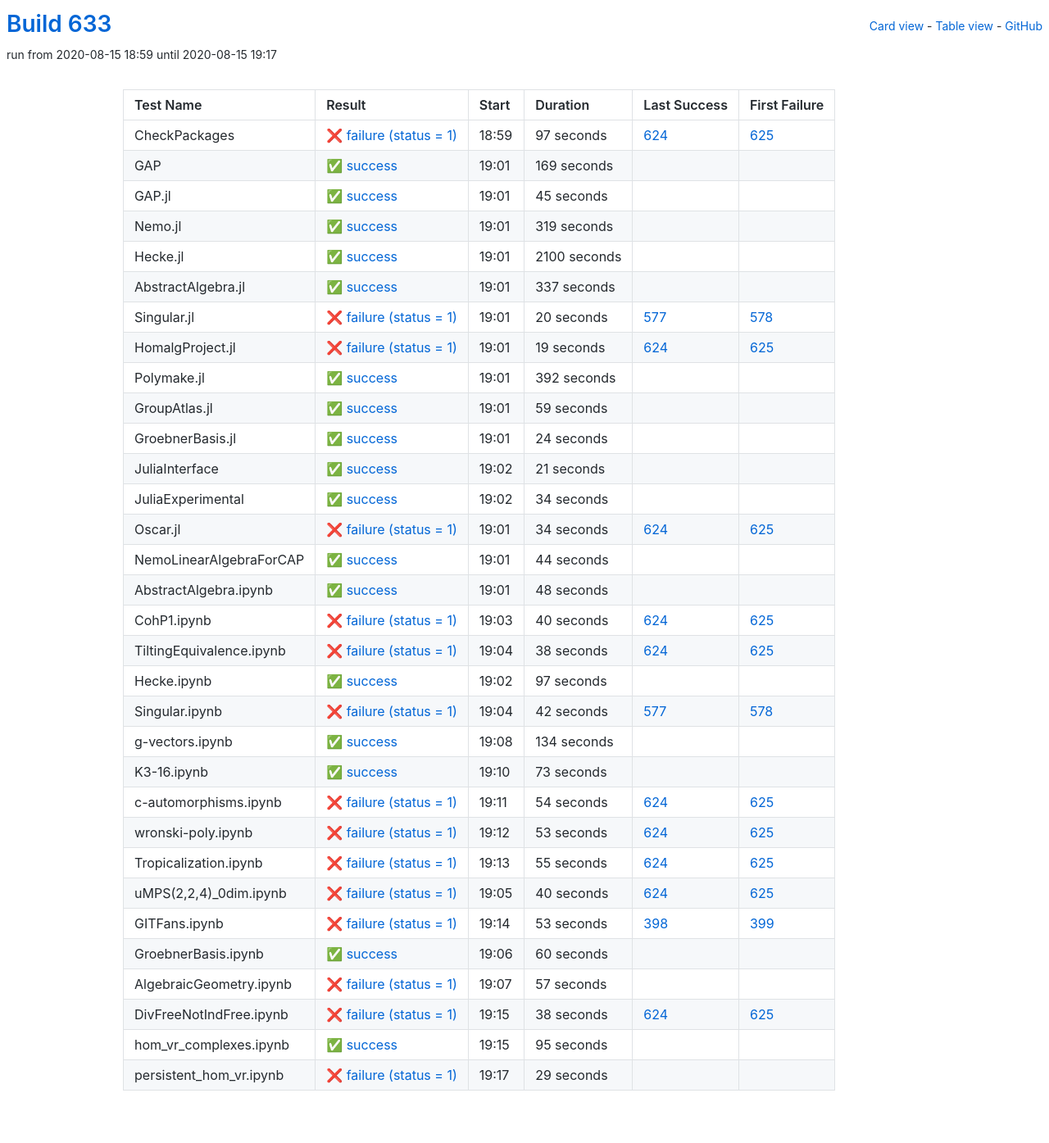
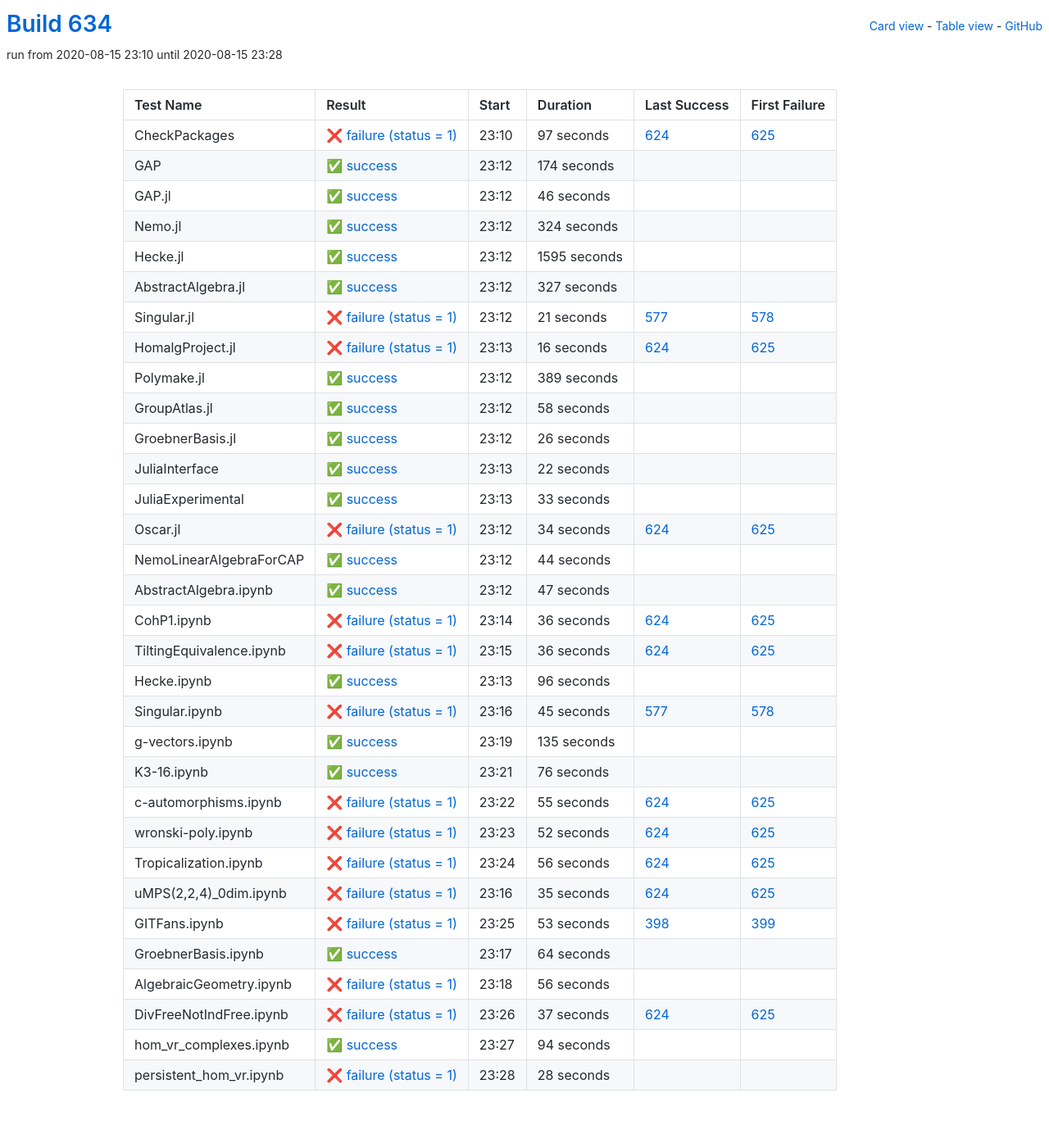
Before and after one commit to oscar-system/oscar-ci-status-stable, a Jekyll site: the page built from table.html, in a window 1280 px wide. Shown: the whole page at 82% size. Built offline with Jekyll 4.4.1, drawn with Linux system fonts in a browser that asks for light colours.

Commit message:
Build #634

```diff
--- a/_data/ci.yml
+++ b/_data/ci.yml
@@ -1,6 +1,6 @@
 ---
-build: 633
-build_url: https://oscarci.mathematik.uni-kl.de/job/oscar-stable/633/
+build: 634
+build_url: https://oscarci.mathematik.uni-kl.de/job/oscar-stable/634/
 job: oscar-stable
 organization: oscar-system
 repo: oscar-ci-status-stable
@@ -8,8 +8,8 @@ repourl: https://github.com/oscar-system/oscar-ci-status-stable
 tests:
 - name: CheckPackages
   id: checkpackages
-  log: https://oscarci.mathematik.uni-kl.de/job/oscar-stable/633/artifact/logs/build-633/CheckPackages.log
-  start: 2020-08-15 18:59
+  log: https://oscarci.mathematik.uni-kl.de/job/oscar-stable/634/artifact/logs/build-634/CheckPackages.log
+  start: 2020-08-15 23:10
   success: false
   exitcode: 1
   status: failure
@@ -20,152 +20,152 @@ tests:
   first_failure_url: https://oscarci.mathematik.uni-kl.de/job/oscar-stable/625/
 - name: GAP
   id: gap
-  log: https://oscarci.mathematik.uni-kl.de/job/oscar-stable/633/artifact/logs/build-633/GAP.log
-  start: 2020-08-15 19:01
+  log: https://oscarci.mathematik.uni-kl.de/job/oscar-stable/634/artifact/logs/build-634/GAP.log
+  start: 2020-08-15 23:12
   success: true
   exitcode: 0
   status: success
-  duration: 169
+  duration: 174
   last_success: false
   last_success_url:
   first_failure: false
   first_failure_url:
 - name: GAP.jl
   id: gap-jl
-  log: https://oscarci.mathematik.uni-kl.de/job/oscar-stable/633/artifact/logs/build-633/GAP.jl.log
-  start: 2020-08-15 19:01
+  log: https://oscarci.mathematik.uni-kl.de/job/oscar-stable/634/artifact/logs/build-634/GAP.jl.log
+  start: 2020-08-15 23:12
   success: true
   exitcode: 0
   status: success
-  duration: 45
+  duration: 46
   last_success: false
   last_success_url:
   first_failure: false
   first_failure_url:
 - name: Nemo.jl
   id: nemo-jl
-  log: https://oscarci.mathematik.uni-kl.de/job/oscar-stable/633/artifact/logs/build-633/Nemo.jl.log
-  start: 2020-08-15 19:01
+  log: https://oscarci.mathematik.uni-kl.de/job/oscar-stable/634/artifact/logs/build-634/Nemo.jl.log
+  start: 2020-08-15 23:12
   success: true
   exitcode: 0
   status: success
-  duration: 319
+  duration: 324
   last_success: false
   last_success_url:
   first_failure: false
   first_failure_url:
 - name: Hecke.jl
   id: hecke-jl
-  log: https://oscarci.mathematik.uni-kl.de/job/oscar-stable/633/artifact/logs/build-633/Hecke.jl.log
-  start: 2020-08-15 19:01
+  log: https://oscarci.mathematik.uni-kl.de/job/oscar-stable/634/artifact/logs/build-634/Hecke.jl.log
+  start: 2020-08-15 23:12
   success: true
   exitcode: 0
   status: success
-  duration: 2100
+  duration: 1595
   last_success: false
   last_success_url:
   first_failure: false
   first_failure_url:
 - name: AbstractAlgebra.jl
   id: abstractalgebra-jl
-  log: https://oscarci.mathematik.uni-kl.de/job/oscar-stable/633/artifact/logs/build-633/AbstractAlgebra.jl.log
-  start: 2020-08-15 19:01
+  log: https://oscarci.mathematik.uni-kl.de/job/oscar-stable/634/artifact/logs/build-634/AbstractAlgebra.jl.log
+  start: 2020-08-15 23:12
   success: true
   exitcode: 0
   status: success
-  duration: 337
+  duration: 327
   last_success: false
   last_success_url:
   first_failure: false
   first_failure_url:
 - name: Singular.jl
   id: singular-jl
-  log: https://oscarci.mathematik.uni-kl.de/job/oscar-stable/633/artifact/logs/build-633/Singular.jl.log
-  start: 2020-08-15 19:01
+  log: https://oscarci.mathematik.uni-kl.de/job/oscar-stable/634/artifact/logs/build-634/Singular.jl.log
+  start: 2020-08-15 23:12
   success: false
   exitcode: 1
   status: failure
-  duration: 20
+  duration: 21
   last_success: 577
   last_success_url: https://oscarci.mathematik.uni-kl.de/job/oscar-stable/577/
   first_failure: 578
   first_failure_url: https://oscarci.mathematik.uni-kl.de/job/oscar-stable/578/
 - name: HomalgProject.jl
   id: homalgproject-jl
-  log: https://oscarci.mathematik.uni-kl.de/job/oscar-stable/633/artifact/logs/build-633/HomalgProject.jl.log
-  start: 2020-08-15 19:01
+  log: https://oscarci.mathematik.uni-kl.de/job/oscar-stable/634/artifact/logs/build-634/HomalgProject.jl.log
+  start: 2020-08-15 23:13
   success: false
   exitcode: 1
   status: failure
-  duration: 19
+  duration: 16
   last_success: 624
   last_success_url: https://oscarci.mathematik.uni-kl.de/job/oscar-stable/624/
   first_failure: 625
   first_failure_url: https://oscarci.mathematik.uni-kl.de/job/oscar-stable/625/
 - name: Polymake.jl
   id: polymake-jl
-  log: https://oscarci.mathematik.uni-kl.de/job/oscar-stable/633/artifact/logs/build-633/Polymake.jl.log
-  start: 2020-08-15 19:01
+  log: https://oscarci.mathematik.uni-kl.de/job/oscar-stable/634/artifact/logs/build-634/Polymake.jl.log
+  start: 2020-08-15 23:12
   success: true
   exitcode: 0
   status: success
-  duration: 392
+  duration: 389
   last_success: false
   last_success_url:
   first_failure: false
   first_failure_url:
 - name: GroupAtlas.jl
   id: groupatlas-jl
-  log: https://oscarci.mathematik.uni-kl.de/job/oscar-stable/633/artifact/logs/build-633/GroupAtlas.jl.log
-  start: 2020-08-15 19:01
+  log: https://oscarci.mathematik.uni-kl.de/job/oscar-stable/634/artifact/logs/build-634/GroupAtlas.jl.log
+  start: 2020-08-15 23:12
   success: true
   exitcode: 0
   status: success
-  duration: 59
+  duration: 58
   last_success: false
   last_success_url:
   first_failure: false
   first_failure_url:
 - name: GroebnerBasis.jl
   id: groebnerbasis-jl
-  log: https://oscarci.mathematik.uni-kl.de/job/oscar-stable/633/artifact/logs/build-633/GroebnerBasis.jl.log
-  start: 2020-08-15 19:01
+  log: https://oscarci.mathematik.uni-kl.de/job/oscar-stable/634/artifact/logs/build-634/GroebnerBasis.jl.log
+  start: 2020-08-15 23:12
   success: true
   exitcode: 0
   status: success
-  duration: 24
+  duration: 26
   last_success: false
   last_success_url:
   first_failure: false
   first_failure_url:
 - name: JuliaInterface
   id: juliainterface
-  log: https://oscarci.mathematik.uni-kl.de/job/oscar-stable/633/artifact/logs/build-633/JuliaInterface.log
-  start: 2020-08-15 19:02
+  log: https://oscarci.mathematik.uni-kl.de/job/oscar-stable/634/artifact/logs/build-634/JuliaInterface.log
+  start: 2020-08-15 23:13
   success: true
   exitcode: 0
   status: success
-  duration: 21
+  duration: 22
   last_success: false
   last_success_url:
   first_failure: false
   first_failure_url:
 - name: JuliaExperimental
   id: juliaexperimental
-  log: https://oscarci.mathematik.uni-kl.de/job/oscar-stable/633/artifact/logs/build-633/JuliaExperimental.log
-  start: 2020-08-15 19:02
+  log: https://oscarci.mathematik.uni-kl.de/job/oscar-stable/634/artifact/logs/build-634/JuliaExperimental.log
+  start: 2020-08-15 23:13
   success: true
   exitcode: 0
   status: success
-  duration: 34
+  duration: 33
   last_success: false
   last_success_url:
   first_failure: false
   first_failure_url:
 - name: Oscar.jl
   id: oscar-jl
-  log: https://oscarci.mathematik.uni-kl.de/job/oscar-stable/633/artifact/logs/build-633/Oscar.jl.log
-  start: 2020-08-15 19:01
+  log: https://oscarci.mathematik.uni-kl.de/job/oscar-stable/634/artifact/logs/build-634/Oscar.jl.log
+  start: 2020-08-15 23:12
   success: false
   exitcode: 1
   status: failure
@@ -176,8 +176,8 @@ tests:
   first_failure_url: https://oscarci.mathematik.uni-kl.de/job/oscar-stable/625/
 - name: NemoLinearAlgebraForCAP
   id: nemolinearalgebraforcap
-  log: https://oscarci.mathematik.uni-kl.de/job/oscar-stable/633/artifact/logs/build-633/NemoLinearAlgebraForCAP.log
-  start: 2020-08-15 19:01
+  log: https://oscarci.mathematik.uni-kl.de/job/oscar-stable/634/artifact/logs/build-634/NemoLinearAlgebraForCAP.log
+  start: 2020-08-15 23:12
   success: true
   exitcode: 0
   status: success
@@ -188,116 +188,92 @@ tests:
   first_failure_url:
 - name: AbstractAlgebra.ipynb
   id: abstractalgebra-ipynb
-  log: https://oscarci.mathematik.uni-kl.de/job/oscar-stable/633/artifact/logs/build-633/AbstractAlgebra.ipynb.log
-  start: 2020-08-15 19:01
+  log: https://oscarci.mathematik.uni-kl.de/job/oscar-stable/634/artifact/logs/build-634/AbstractAlgebra.ipynb.log
+  start: 2020-08-15 23:12
   success: true
   exitcode: 0
   status: success
-  duration: 48
+  duration: 47
   last_success: false
   last_success_url:
   first_failure: false
   first_failure_url:
 - name: CohP1.ipynb
   id: cohp1-ipynb
-  log: https://oscarci.mathematik.uni-kl.de/job/oscar-stable/633/artifact/logs/build-633/CohP1.ipynb.log
-  start: 2020-08-15 19:03
+  log: https://oscarci.mathematik.uni-kl.de/job/oscar-stable/634/artifact/logs/build-634/CohP1.ipynb.log
+  start: 2020-08-15 23:14
   success: false
   exitcode: 1
   status: failure
-  duration: 40
+  duration: 36
   last_success: 624
   last_success_url: https://oscarci.mathematik.uni-kl.de/job/oscar-stable/624/
   first_failure: 625
   first_failure_url: https://oscarci.mathematik.uni-kl.de/job/oscar-stable/625/
 - name: TiltingEquivalence.ipynb
   id: tiltingequivalence-ipynb
-  log: https://oscarci.mathematik.uni-kl.de/job/oscar-stable/633/artifact/logs/build-633/TiltingEquivalence.ipynb.log
-  start: 2020-08-15 19:04
+  log: https://oscarci.mathematik.uni-kl.de/job/oscar-stable/634/artifact/logs/build-634/TiltingEquivalence.ipynb.log
+  start: 2020-08-15 23:15
   success: false
   exitcode: 1
   status: failure
-  duration: 38
+  duration: 36
   last_success: 624
   last_success_url: https://oscarci.mathematik.uni-kl.de/job/oscar-stable/624/
   first_failure: 625
   first_failure_url: https://oscarci.mathematik.uni-kl.de/job/oscar-stable/625/
 - name: Hecke.ipynb
   id: hecke-ipynb
-  log: https://oscarci.mathematik.uni-kl.de/job/oscar-stable/633/artifact/logs/build-633/Hecke.ipynb.log
-  start: 2020-08-15 19:02
+  log: https://oscarci.mathematik.uni-kl.de/job/oscar-stable/634/artifact/logs/build-634/Hecke.ipynb.log
+  start: 2020-08-15 23:13
   success: true
   exitcode: 0
   status: success
-  duration: 97
+  duration: 96
   last_success: false
   last_success_url:
   first_failure: false
   first_failure_url:
 - name: Singular.ipynb
   id: singular-ipynb
-  log: https://oscarci.mathematik.uni-kl.de/job/oscar-stable/633/artifact/logs/build-633/Singular.ipynb.log
-  start: 2020-08-15 19:04
+  log: https://oscarci.mathematik.uni-kl.de/job/oscar-stable/634/artifact/logs/build-634/Singular.ipynb.log
+  start: 2020-08-15 23:16
   success: false
   exitcode: 1
   status: failure
-  duration: 42
+  duration: 45
   last_success: 577
   last_success_url: https://oscarci.mathematik.uni-kl.de/job/oscar-stable/577/
   first_failure: 578
   first_failure_url: https://oscarci.mathematik.uni-kl.de/job/oscar-stable/578/
 - name: g-vectors.ipynb
   id: g-vectors-ipynb
-  log: https://oscarci.mathematik.uni-kl.de/job/oscar-stable/633/artifact/logs/build-633/g-vectors.ipynb.log
-  start: 2020-08-15 19:08
+  log: https://oscarci.mathematik.uni-kl.de/job/oscar-stable/634/artifact/logs/build-634/g-vectors.ipynb.log
+  start: 2020-08-15 23:19
   success: true
   exitcode: 0
   status: success
-  duration: 134
+  duration: 135
   last_success: false
   last_success_url:
   first_failure: false
   first_failure_url:
 - name: K3-16.ipynb
   id: k3-16-ipynb
-  log: https://oscarci.mathematik.uni-kl.de/job/oscar-stable/633/artifact/logs/build-633/K3-16.ipynb.log
-  start: 2020-08-15 19:10
+  log: https://oscarci.mathematik.uni-kl.de/job/oscar-stable/634/artifact/logs/build-634/K3-16.ipynb.log
+  start: 2020-08-15 23:21
   success: true
   exitcode: 0
   status: success
-  duration: 73
+  duration: 76
   last_success: false
   last_success_url:
   first_failure: false
   first_failure_url:
 - name: c-automorphisms.ipynb
   id: c-automorphisms-ipynb
-  log: https://oscarci.mathematik.uni-kl.de/job/oscar-stable/633/artifact/logs/build-633/c-automorphisms.ipynb.log
-  start: 2020-08-15 19:11
-  success: false
-  exitcode: 1
-  status: failure
-  duration: 54
-  last_success: 624
-  last_success_url: https://oscarci.mathematik.uni-kl.de/job/oscar-stable/624/
-  first_failure: 625
-  first_failure_url: https://oscarci.mathematik.uni-kl.de/job/oscar-stable/625/
-- name: wronski-poly.ipynb
-  id: wronski-poly-ipynb
-  log: https://oscarci.mathematik.uni-kl.de/job/oscar-stable/633/artifact/logs/build-633/wronski-poly.ipynb.log
-  start: 2020-08-15 19:12
-  success: false
-  exitcode: 1
-  status: failure
-  duration: 53
-  last_success: 624
-  last_success_url: https://oscarci.mathematik.uni-kl.de/job/oscar-stable/624/
-  first_failure: 625
-  first_failure_url: https://oscarci.mathematik.uni-kl.de/job/oscar-stable/625/
-- name: Tropicalization.ipynb
-  id: tropicalization-ipynb
-  log: https://oscarci.mathematik.uni-kl.de/job/oscar-stable/633/artifact/logs/build-633/Tropicalization.ipynb.log
-  start: 2020-08-15 19:13
+  log: https://oscarci.mathematik.uni-kl.de/job/oscar-stable/634/artifact/logs/build-634/c-automorphisms.ipynb.log
+  start: 2020-08-15 23:22
   success: false
   exitcode: 1
   status: failure
@@ -306,22 +282,46 @@ tests:
   last_success_url: https://oscarci.mathematik.uni-kl.de/job/oscar-stable/624/
   first_failure: 625
   first_failure_url: https://oscarci.mathematik.uni-kl.de/job/oscar-stable/625/
-- name: uMPS(2,2,4)_0dim.ipynb
-  id: umps-2-2-4-0dim-ipynb
-  log: https://oscarci.mathematik.uni-kl.de/job/oscar-stable/633/artifact/logs/build-633/uMPS-2-2-4-_0dim.ipynb.log
-  start: 2020-08-15 19:05
+- name: wronski-poly.ipynb
+  id: wronski-poly-ipynb
+  log: https://oscarci.mathematik.uni-kl.de/job/oscar-stable/634/artifact/logs/build-634/wronski-poly.ipynb.log
+  start: 2020-08-15 23:23
   success: false
   exitcode: 1
   status: failure
-  duration: 40
+  duration: 52
+  last_success: 624
+  last_success_url: https://oscarci.mathematik.uni-kl.de/job/oscar-stable/624/
+  first_failure: 625
+  first_failure_url: https://oscarci.mathematik.uni-kl.de/job/oscar-stable/625/
+- name: Tropicalization.ipynb
+  id: tropicalization-ipynb
+  log: https://oscarci.mathematik.uni-kl.de/job/oscar-stable/634/artifact/logs/build-634/Tropicalization.ipynb.log
+  start: 2020-08-15 23:24
+  success: false
+  exitcode: 1
+  status: failure
+  duration: 56
+  last_success: 624
+  last_success_url: https://oscarci.mathematik.uni-kl.de/job/oscar-stable/624/
+  first_failure: 625
+  first_failure_url: https://oscarci.mathematik.uni-kl.de/job/oscar-stable/625/
+- name: uMPS(2,2,4)_0dim.ipynb
+  id: umps-2-2-4-0dim-ipynb
+  log: https://oscarci.mathematik.uni-kl.de/job/oscar-stable/634/artifact/logs/build-634/uMPS-2-2-4-_0dim.ipynb.log
+  start: 2020-08-15 23:16
+  success: false
+  exitcode: 1
+  status: failure
+  duration: 35
   last_success: 624
   last_success_url: https://oscarci.mathematik.uni-kl.de/job/oscar-stable/624/
   first_failure: 625
   first_failure_url: https://oscarci.mathematik.uni-kl.de/job/oscar-stable/625/
 - name: GITFans.ipynb
   id: gitfans-ipynb
-  log: https://oscarci.mathematik.uni-kl.de/job/oscar-stable/633/artifact/logs/build-633/GITFans.ipynb.log
-  start: 2020-08-15 19:14
+  log: https://oscarci.mathematik.uni-kl.de/job/oscar-stable/634/artifact/logs/build-634/GITFans.ipynb.log
+  start: 2020-08-15 23:25
   success: false
   exitcode: 1
   status: failure
@@ -332,60 +332,60 @@ tests:
   first_failure_url: https://oscarci.mathematik.uni-kl.de/job/oscar-stable/399/
 - name: GroebnerBasis.ipynb
   id: groebnerbasis-ipynb
-  log: https://oscarci.mathematik.uni-kl.de/job/oscar-stable/633/artifact/logs/build-633/GroebnerBasis.ipynb.log
-  start: 2020-08-15 19:06
+  log: https://oscarci.mathematik.uni-kl.de/job/oscar-stable/634/artifact/logs/build-634/GroebnerBasis.ipynb.log
+  start: 2020-08-15 23:17
   success: true
   exitcode: 0
   status: success
-  duration: 60
+  duration: 64
   last_success: false
   last_success_url:
   first_failure: false
   first_failure_url:
 - name: AlgebraicGeometry.ipynb
   id: algebraicgeometry-ipynb
-  log: https://oscarci.mathematik.uni-kl.de/job/oscar-stable/633/artifact/logs/build-633/AlgebraicGeometry.ipynb.log
-  start: 2020-08-15 19:07
+  log: https://oscarci.mathematik.uni-kl.de/job/oscar-stable/634/artifact/logs/build-634/AlgebraicGeometry.ipynb.log
+  start: 2020-08-15 23:18
   success: false
   exitcode: 1
   status: failure
-  duration: 57
+  duration: 56
   last_success: false
   last_success_url:
   first_failure: false
   first_failure_url:
 - name: DivFreeNotIndFree.ipynb
   id: divfreenotindfree-ipynb
-  log: https://oscarci.mathematik.uni-kl.de/job/oscar-stable/633/artifact/logs/build-633/DivFreeNotIndFree.ipynb.log
-  start: 2020-08-15 19:15
+  log: https://oscarci.mathematik.uni-kl.de/job/oscar-stable/634/artifact/logs/build-634/DivFreeNotIndFree.ipynb.log
+  start: 2020-08-15 23:26
   success: false
   exitcode: 1
   status: failure
-  duration: 38
+  duration: 37
   last_success: 624
   last_success_url: https://oscarci.mathematik.uni-kl.de/job/oscar-stable/624/
   first_failure: 625
   first_failure_url: https://oscarci.mathematik.uni-kl.de/job/oscar-stable/625/
 - name: hom_vr_complexes.ipynb
   id: hom-vr-complexes-ipynb
-  log: https://oscarci.mathematik.uni-kl.de/job/oscar-stable/633/artifact/logs/build-633/hom_vr_complexes.ipynb.log
-  start: 2020-08-15 19:15
+  log: https://oscarci.mathematik.uni-kl.de/job/oscar-stable/634/artifact/logs/build-634/hom_vr_complexes.ipynb.log
+  start: 2020-08-15 23:27
   success: true
   exitcode: 0
   status: success
-  duration: 95
+  duration: 94
   last_success: false
   last_success_url:
   first_failure: false
   first_failure_url:
 - name: persistent_hom_vr.ipynb
   id: persistent-hom-vr-ipynb
-  log: https://oscarci.mathematik.uni-kl.de/job/oscar-stable/633/artifact/logs/build-633/persistent_hom_vr.ipynb.log
-  start: 2020-08-15 19:17
+  log: https://oscarci.mathematik.uni-kl.de/job/oscar-stable/634/artifact/logs/build-634/persistent_hom_vr.ipynb.log
+  start: 2020-08-15 23:28
   success: false
   exitcode: 1
   status: failure
-  duration: 29
+  duration: 28
   last_success: false
   last_success_url:
   first_failure: false
```
Also changed, not shown: README.md.
